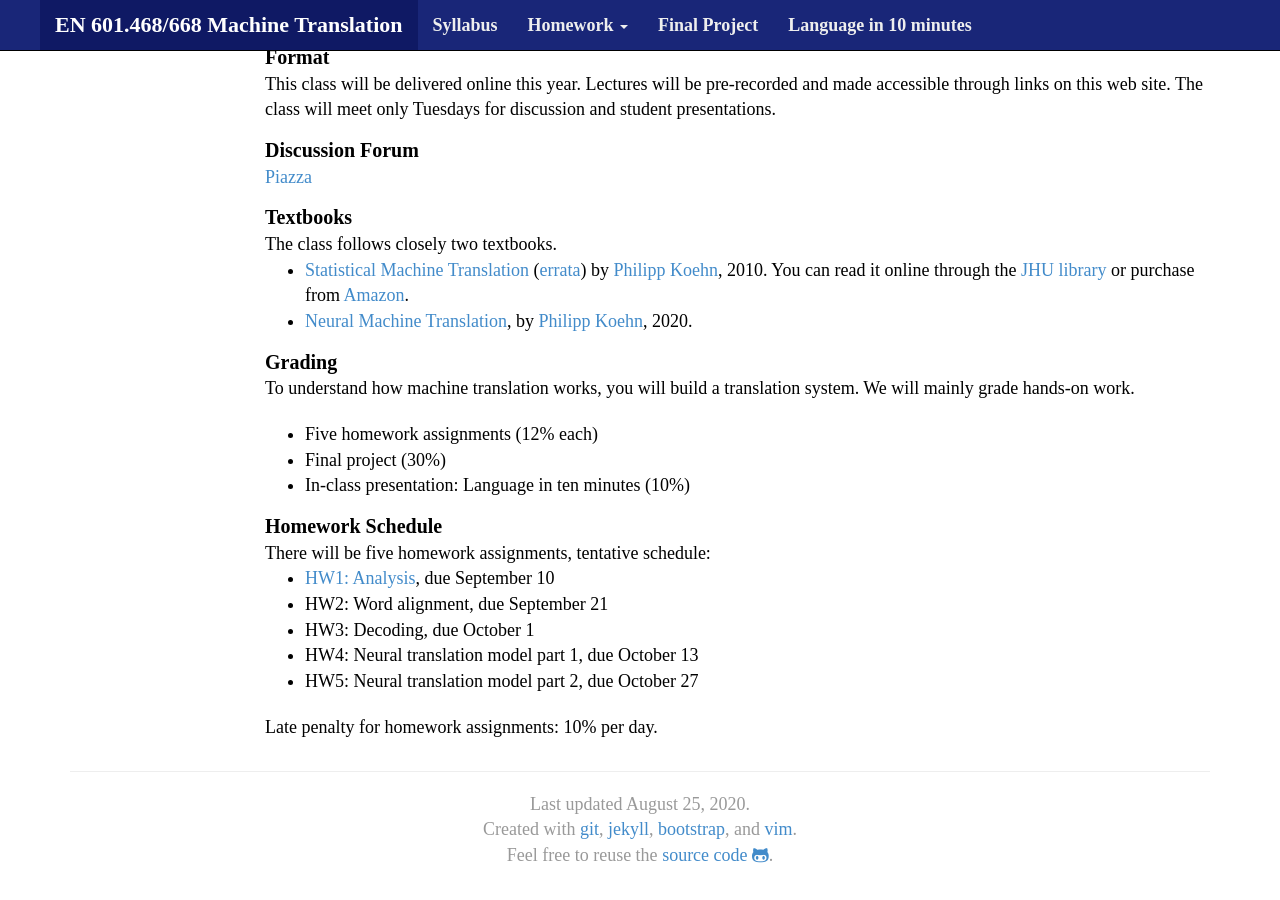
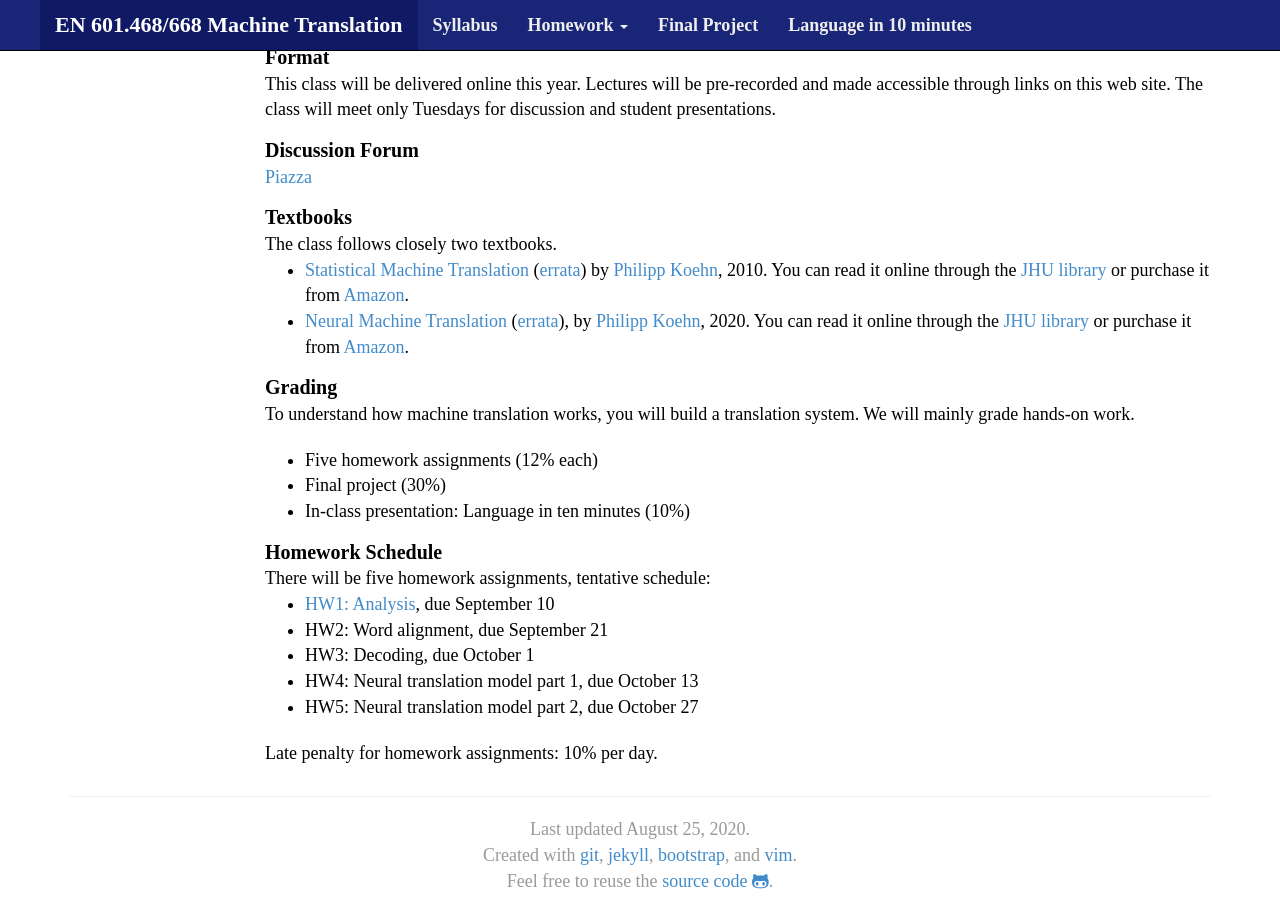
Before and after one commit to mt-class/jhu, a Jekyll site: the page built from index.md, in a window 1280 px wide and 900 px high, scrolled down 586 px. Built offline with Jekyll 4.4.1, drawn with Linux system fonts in a browser that asks for light colours; nearby versions of some CDN libraries; some web fonts are replaced.

```diff
--- a/index.md
+++ b/index.md
@@ -50,8 +50,10 @@
 * [Statistical Machine Translation](http://www.statmt.org/book/) (<a href="http://statmt.org/book/errata.html">errata</a>)
 by [Philipp Koehn](http://www.cs.jhu.edu/~phi/), 2010.
 You can read it online through the <a href="https://catalyst.library.jhu.edu/catalog/bib_3522360">JHU library</a> or
-purchase from <a href="http://www.amazon.com/Statistical-Machine-Translation-Philipp-Koehn/dp/0521874157">Amazon</a>.
-* [Neural Machine Translation](http://www.statmt.org/nmt-book/), by [Philipp Koehn](http://www.cs.jhu.edu/~phi/), 2020.
+purchase it from <a href="http://www.amazon.com/Statistical-Machine-Translation-Philipp-Koehn/dp/0521874157">Amazon</a>.
+* [Neural Machine Translation](http://www.statmt.org/nmt-book/) (<a href="http://statmt.org/nmt-book/errata.html">errata</a>), by [Philipp Koehn](http://www.cs.jhu.edu/~phi/), 2020.
+You can read it online through the <a href="https://catalyst.library.jhu.edu/catalog/bib_8609876">JHU library</a> or
+purchase it from <a href="https://www.amazon.com/gp/product/1108497322">Amazon</a>.
 
 Grading
 : To understand how machine translation works, you will build a translation system.
```
Also changed, not shown: other parts of index.md (+1 -1 lines), hw0.md (+1 -1 lines), leaderboard.md (+1 -1 lines), lin10.md (+1 -1 lines), project.md (+1 -1 lines), syllabus.md (+1 -1 lines).
